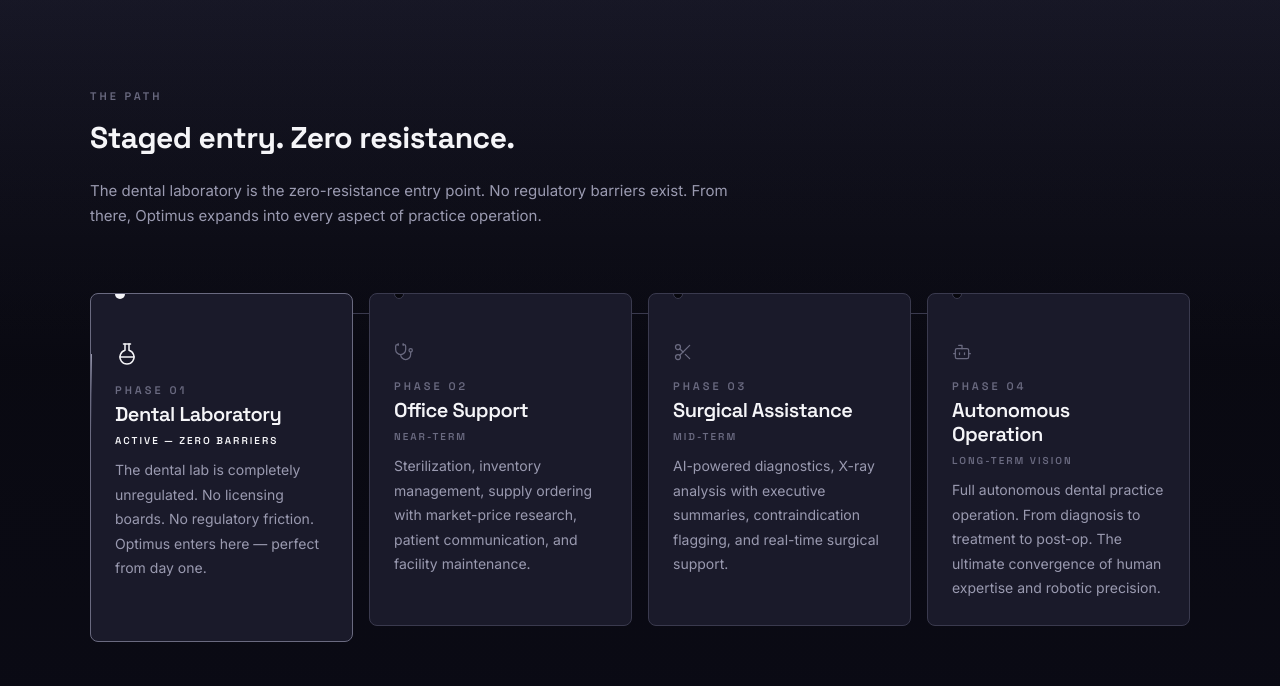
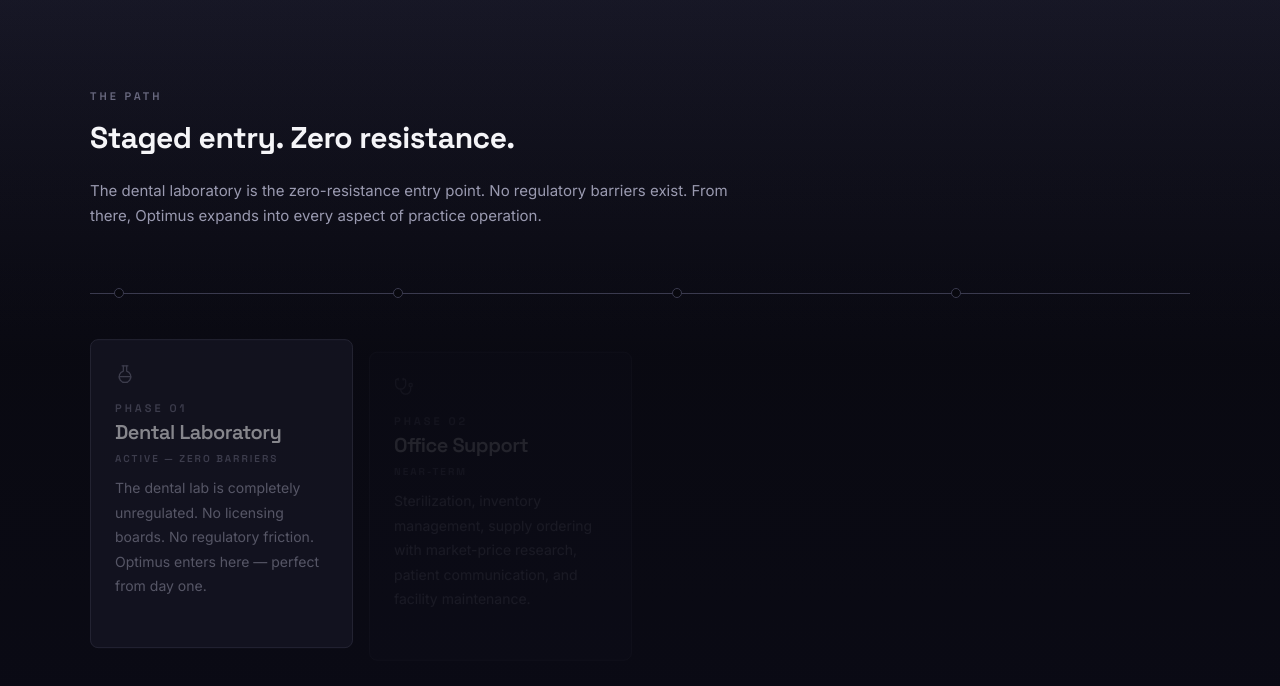
Before and after one commit to varun320/apical-dental-monochrome, a Next.js app: page / in a window 1280 px wide. Shown: the part 2758-3444 px from the top of the page. Built offline with nearby package versions, Linux system fonts and the light colour scheme.

Commit message:
UI bugs fixes

```diff
--- a/src/components/sections/about/about-hero.tsx
+++ b/src/components/sections/about/about-hero.tsx
@@ -41,18 +41,16 @@
         }, "-=0.2");
 
       // ── Parallax exit on scroll ──
-      ScrollTrigger.create({
-        trigger: sectionRef.current,
-        start: "top top",
-        end: "bottom top",
-        scrub: 0.5,
-        onUpdate: (self) => {
-          if (contentRef.current) {
-            gsap.set(contentRef.current, {
-              y: self.progress * -80,
-              opacity: 1 - self.progress * 1.5,
-            });
-          }
+      gsap.to(contentRef.current, {
+        y: -80,
+        opacity: 0,
+        ease: "none",
+        force3D: true,
+        scrollTrigger: {
+          trigger: sectionRef.current,
+          start: "top top",
+          end: "bottom top",
+          scrub: true,
         },
       });
     }, sectionRef);
--- a/src/components/sections/about/about-mission.tsx
+++ b/src/components/sections/about/about-mission.tsx
@@ -32,14 +32,12 @@
   return (
     <section className="relative bg-linear-to-b from-void via-deep-void to-void px-6 py-28 lg:py-36 overflow-hidden">
       {/* ── Background ── */}
-      <ParallaxSection speed={0.5} className="absolute inset-0">
-        <DotPattern
-          width={28}
-          height={28}
-          cr={0.6}
-          className="text-titanium-dark/20 mask-[radial-gradient(ellipse_70%_60%_at_50%_50%,black,transparent)]"
-        />
-      </ParallaxSection>
+      <DotPattern
+        width={28}
+        height={28}
+        cr={0.6}
+        className="absolute inset-0 text-titanium-dark/20 mask-[radial-gradient(ellipse_70%_60%_at_50%_50%,black,transparent)]"
+      />
 
       <div className="relative z-10 mx-auto max-w-[1100px]">
         {/* ── Headline ── */}
--- a/src/components/sections/about/about-origin.tsx
+++ b/src/components/sections/about/about-origin.tsx
@@ -34,7 +34,6 @@
         width={28}
         height={28}
         cr={0.6}
-        glow
         className="text-titanium-dark/30 mask-[radial-gradient(ellipse_60%_50%_at_50%_50%,black,transparent)]"
       />
 
--- a/src/components/sections/about/about-timeline.tsx
+++ b/src/components/sections/about/about-timeline.tsx
@@ -49,8 +49,8 @@
 
     const cards = cardsRef.current.filter(Boolean) as HTMLDivElement[];
 
-    gsap.set(progress, { scaleX: 0, transformOrigin: "left" });
-    gsap.set(cards, { opacity: 0, y: 40, scale: 0.95 });
+    gsap.set(progress, { scaleX: 0, transformOrigin: "left", force3D: true });
+    gsap.set(cards, { opacity: 0, y: 40, force3D: true });
 
     const tl = gsap.timeline({
       scrollTrigger: {
@@ -58,25 +58,25 @@
         start: "top top",
         end: `+=${window.innerHeight * 3}`,
         pin: true,
-        scrub: 0.8,
+        scrub: true,
         anticipatePin: 1,
       },
     });
 
     // Animate progress line
-    tl.to(progress, { scaleX: 1, duration: 4, ease: "none" }, 0);
+    tl.to(progress, { scaleX: 1, duration: 4, ease: "none", force3D: true }, 0);
 
     // Stagger card entrances across the timeline
     cards.forEach((card, i) => {
       const startTime = i * 1;
       tl.to(card, {
-        opacity: 1, y: 0, scale: 1, duration: 0.8, ease: "power2.out",
+        opacity: 1, y: 0, duration: 0.8, ease: "none", force3D: true,
       }, startTime);
 
       // Dim previous card
       if (i > 0) {
         tl.to(cards[i - 1], {
-          scale: 0.97, opacity: 0.5, duration: 0.5,
+          opacity: 0.5, duration: 0.5, ease: "none",
         }, startTime);
       }
     });
--- a/src/components/sections/staged-path.tsx
+++ b/src/components/sections/staged-path.tsx
@@ -2,9 +2,7 @@
 
 import { useEffect, useRef } from "react";
 import { gsap, ScrollTrigger } from "@/lib/gsap";
-import { StaggerFadeIn } from "@/components/animations/fade-in";
 import { SectionHeader } from "@/components/ui/section-header";
-import { BorderBeam } from "@/components/ui/border-beam";
 import { FlaskRound, Stethoscope, Scissors, Bot } from "lucide-react";
 
 const stages = [
@@ -14,7 +12,6 @@
     status: "Active — Zero Barriers",
     description:
       "The dental lab is completely unregulated. No licensing boards. No regulatory friction. Optimus enters here — perfect from day one.",
-    active: true,
     icon: FlaskRound,
   },
   {
@@ -23,7 +20,6 @@
     status: "Near-term",
     description:
       "Sterilization, inventory management, supply ordering with market-price research, patient communication, and facility maintenance.",
-    active: false,
     icon: Stethoscope,
   },
   {
@@ -32,7 +28,6 @@
     status: "Mid-term",
     description:
       "AI-powered diagnostics, X-ray analysis with executive summaries, contraindication flagging, and real-time surgical support.",
-    active: false,
     icon: Scissors,
   },
   {
@@ -41,7 +36,6 @@
     status: "Long-term Vision",
     description:
       "Full autonomous dental practice operation. From diagnosis to treatment to post-op. The ultimate convergence of human expertise and robotic precision.",
-    active: false,
     icon: Bot,
   },
 ];
@@ -49,13 +43,35 @@
 export function StagedPath() {
   const lineRef = useRef<HTMLDivElement>(null);
   const timelineRef = useRef<HTMLDivElement>(null);
+  const dotsRef = useRef<(HTMLDivElement | null)[]>([]);
+  const cardsRef = useRef<(HTMLDivElement | null)[]>([]);
 
   useEffect(() => {
     const el = lineRef.current;
     const container = timelineRef.current;
     if (!el || !container) return;
 
+    const dots = dotsRef.current.filter(Boolean) as HTMLDivElement[];
+    const cards = cardsRef.current.filter(Boolean) as HTMLDivElement[];
+    const activated = new Array(dots.length).fill(false);
+
     gsap.set(el, { scaleX: 0, transformOrigin: "left" });
+
+    // Cards stagger entrance
+    gsap.set(cards, { opacity: 0, y: 30 });
+    ScrollTrigger.create({
+      trigger: container,
+      start: "top 85%",
+      once: true,
+      onEnter: () => {
+        gsap.to(cards, {
+          opacity: 1, y: 0, duration: 0.7, ease: "power3.out", stagger: 0.1,
+        });
+      },
+    });
+
+    // Progress line + dot/card activation
+    const dotPositions = [0.02, 0.28, 0.54, 0.78];
 
     const trigger = ScrollTrigger.create({
       trigger: container,
@@ -63,6 +79,54 @@
       end: "bottom 50%",
       onUpdate: (self) => {
         gsap.set(el, { scaleX: self.progress });
+
+        dots.forEach((dot, i) => {
+          const shouldActivate = self.progress >= dotPositions[i];
+
+          if (shouldActivate && !activated[i]) {
+            activated[i] = true;
+            // Fill dot
+            gsap.to(dot, {
+              backgroundColor: "#F5F5F8",
+              borderColor: "#F5F5F8",
+              boxShadow: "0 0 10px 3px rgba(245,245,248,0.5)",
+              scale: 1.5,
+              duration: 0.4,
+              ease: "back.out(2)",
+              overwrite: true,
+            });
+            // Activate card — scale up + brighter border
+            if (cards[i]) {
+              gsap.to(cards[i], {
+                scale: 1.03,
+                borderColor: "#9A9AB0",
+                duration: 0.4,
+                ease: "power2.out",
+                overwrite: true,
+              });
+            }
+          } else if (!shouldActivate && activated[i]) {
+            activated[i] = false;
+            // Reset dot
+            gsap.to(dot, {
+              backgroundColor: "#08080E",
+              borderColor: "#3A3A4E",
+              boxShadow: "0 0 0px 0px rgba(245,245,248,0)",
+              scale: 1,
+              duration: 0.3,
+              overwrite: true,
+            });
+            // Reset card
+            if (cards[i]) {
+              gsap.to(cards[i], {
+                scale: 1,
+                borderColor: "#3A3A4E",
+                duration: 0.3,
+                overwrite: true,
+              });
+            }
+          }
+        });
       },
     });
 
@@ -80,41 +144,39 @@
         />
 
         <div ref={timelineRef} className="relative mt-16">
-          {/* ── Horizontal connecting line ── */}
-          <div className="absolute top-5 left-0 right-0 hidden h-px bg-titanium-dark lg:block">
-            <div ref={lineRef} className="h-full w-full bg-white-pure" />
+          {/* ── Horizontal connecting line with glow ── */}
+          <div className="absolute top-0 left-0 right-0 z-20 hidden lg:block">
+            <div className="h-px w-full bg-titanium-dark" />
+            <div className="absolute top-0 left-0 h-px w-full origin-left" ref={lineRef}>
+              <div className="h-px w-full bg-linear-to-r from-white-pure via-titanium-light to-white-pure" />
+              <div className="absolute right-0 top-1/2 -translate-y-1/2 h-2 w-2 rounded-full bg-white-pure shadow-[0_0_8px_2px_rgba(245,245,248,0.5)]" />
+            </div>
+          </div>
+
+          {/* ── Dots (separate layer above cards) ── */}
+          <div className="absolute top-0 left-0 right-0 z-20 hidden lg:grid grid-cols-4 gap-4">
+            {stages.map((_, i) => (
+              <div key={i} className="relative">
+                <div
+                  ref={(dotEl) => { dotsRef.current[i] = dotEl; }}
+                  className="absolute -top-[5px] left-6 h-2.5 w-2.5 rounded-full border border-titanium-dark bg-void"
+                />
+              </div>
+            ))}
           </div>
 
           {/* ── Phase Cards ── */}
-          <StaggerFadeIn
-            className="grid gap-4 grid-cols-1 sm:grid-cols-2 lg:grid-cols-4"
-            stagger={0.1}
-          >
-            {stages.map((stage) => {
+          <div className="grid gap-4 grid-cols-1 sm:grid-cols-2 lg:grid-cols-4 pt-8">
+            {stages.map((stage, i) => {
               const Icon = stage.icon;
               return (
                 <div
                   key={stage.phase}
-                  className={`relative overflow-hidden rounded-lg border bg-deep-void p-6 ${
-                    stage.active
-                      ? "border-titanium lg:row-span-2"
-                      : "border-titanium-dark"
-                  }`}
+                  ref={(cardEl) => { cardsRef.current[i] = cardEl; }}
+                  className="h-full overflow-hidden rounded-lg border border-titanium-dark bg-deep-void p-6 origin-center"
                 >
-                  {/* Dot on the line */}
-                  <div className="absolute -top-1.25 left-6 hidden lg:block">
-                    <div
-                      className={`h-2.5 w-2.5 rounded-full ${
-                        stage.active
-                          ? "bg-white-pure"
-                          : "border border-titanium-dark bg-void"
-                      }`}
-                    />
-                  </div>
-
-                  <div className="pt-4 lg:pt-6">
                   <Icon
-                      className={`mb-4 ${stage.active ? "h-6 w-6 text-white-pure" : "h-5 w-5 text-titanium"}`}
+                    className="mb-4 h-5 w-5 text-titanium"
                     strokeWidth={1.5}
                   />
                   <p className="font-display text-[11px] font-semibold uppercase tracking-[3px] text-titanium">
@@ -123,31 +185,16 @@
                   <h3 className="mt-1 font-display text-[20px] font-semibold leading-[1.2] tracking-[-0.5px] text-white-pure">
                     {stage.title}
                   </h3>
-                    <span
-                      className={`mt-1 inline-block font-display text-[10px] font-semibold uppercase tracking-[2px] ${
-                        stage.active ? "text-white-pure" : "text-titanium"
-                      }`}
-                    >
+                  <span className="mt-1 inline-block font-display text-[10px] font-semibold uppercase tracking-[2px] text-titanium">
                     {stage.status}
                   </span>
                   <p className="mt-2 font-body text-[14px] leading-[1.75] text-titanium-light">
                     {stage.description}
                   </p>
                 </div>
-
-                  {stage.active && (
-                    <BorderBeam
-                      size={80}
-                      duration={8}
-                      colorFrom="#9A9AB0"
-                      colorTo="#3A3A4E"
-                      borderWidth={1}
-                    />
-                  )}
-                </div>
               );
             })}
-          </StaggerFadeIn>
+          </div>
         </div>
       </div>
     </section>
--- a/src/components/sections/technology/tech-how-it-works.tsx
+++ b/src/components/sections/technology/tech-how-it-works.tsx
@@ -54,24 +54,24 @@
       scrollTrigger: {
         trigger: section,
         start: "top top",
-        end: `+=${window.innerHeight * 2.5}`,
+        end: `+=${window.innerHeight * 1.5}`,
         pin: true,
-        scrub: 0.8,
+        scrub: true,
         anticipatePin: 1,
       },
     });
 
     // Step 1 → Step 2
-    tl.to(stepEls[0], { opacity: 0, x: -80, duration: 0.8, ease: "power2.inOut" }, 0.5)
-      .to(dots[0], { scale: 1, backgroundColor: "#3A3A4E", duration: 0.3 }, 0.5)
-      .to(stepEls[1], { opacity: 1, x: 0, duration: 0.8, ease: "power2.out" }, 0.8)
-      .to(dots[1], { scale: 1.4, backgroundColor: "#F5F5F8", duration: 0.3 }, 0.8);
+    tl.to(stepEls[0], { opacity: 0, x: -80, duration: 0.6, ease: "power2.inOut" }, 0.3)
+      .to(dots[0], { scale: 1, backgroundColor: "#3A3A4E", duration: 0.2 }, 0.3)
+      .to(stepEls[1], { opacity: 1, x: 0, duration: 0.6, ease: "power2.out" }, 0.5)
+      .to(dots[1], { scale: 1.4, backgroundColor: "#F5F5F8", duration: 0.2 }, 0.5);
 
     // Step 2 → Step 3
-    tl.to(stepEls[1], { opacity: 0, x: -80, duration: 0.8, ease: "power2.inOut" }, 2)
-      .to(dots[1], { scale: 1, backgroundColor: "#3A3A4E", duration: 0.3 }, 2)
-      .to(stepEls[2], { opacity: 1, x: 0, duration: 0.8, ease: "power2.out" }, 2.3)
-      .to(dots[2], { scale: 1.4, backgroundColor: "#F5F5F8", duration: 0.3 }, 2.3);
+    tl.to(stepEls[1], { opacity: 0, x: -80, duration: 0.6, ease: "power2.inOut" }, 1.2)
+      .to(dots[1], { scale: 1, backgroundColor: "#3A3A4E", duration: 0.2 }, 1.2)
+      .to(stepEls[2], { opacity: 1, x: 0, duration: 0.6, ease: "power2.out" }, 1.4)
+      .to(dots[2], { scale: 1.4, backgroundColor: "#F5F5F8", duration: 0.2 }, 1.4);
 
     return () => {
       tl.kill();
```
Lines whose indentation alone changed are shown as unchanged.
